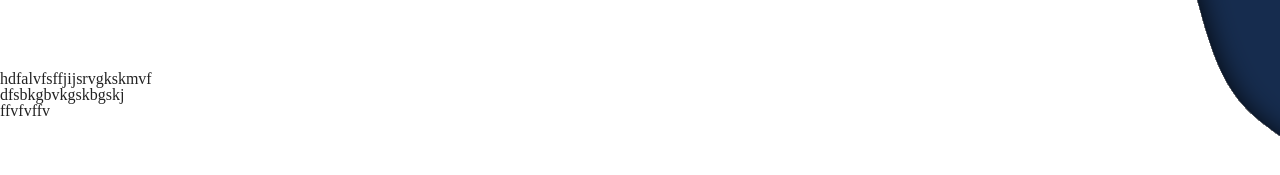
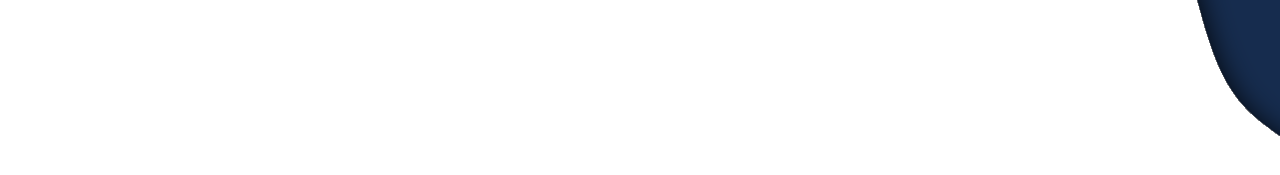
Before and after one commit to ullltimate/EA-Test, a plain HTML site: page src/index.html in a window 1280 px wide. Shown: the part 149-324 px from the top of the page. Drawn offline with Linux system fonts and the light colour scheme; a web font is replaced by a local one.

Commit message:
fix:delete paragraphs

```diff
--- a/src/index.html
+++ b/src/index.html
@@ -19,8 +19,5 @@
             </div>
         </div>
     </header>
-    <p class="roboto">hdfalvfsffjijsrvgkskmvf</p>
-    <p class="med">dfsbkgbvkgskbgskj</p>
-    <p class="sf">ffvfvffv</p>
 </body>
 </html>
```
